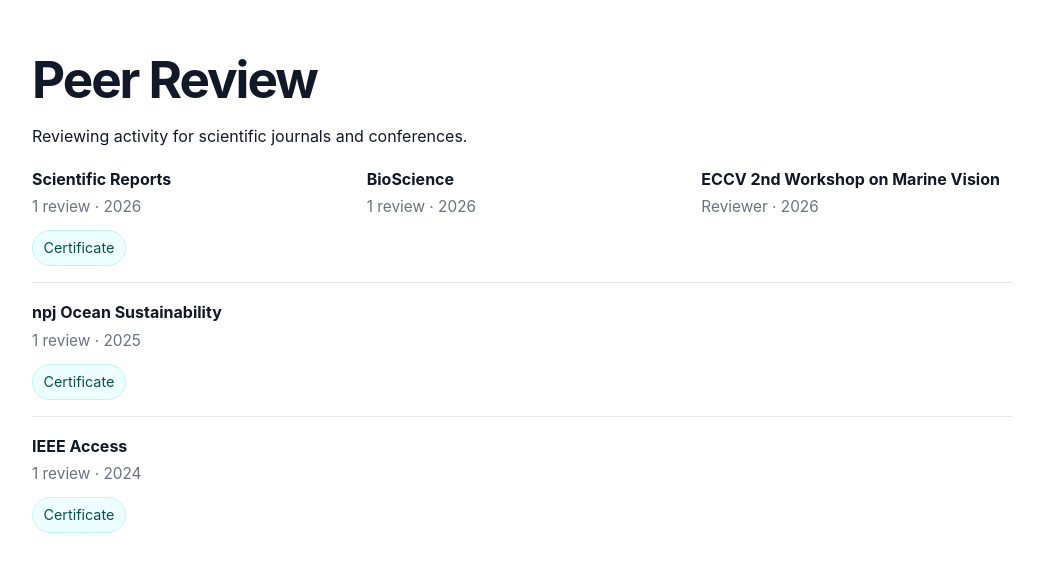
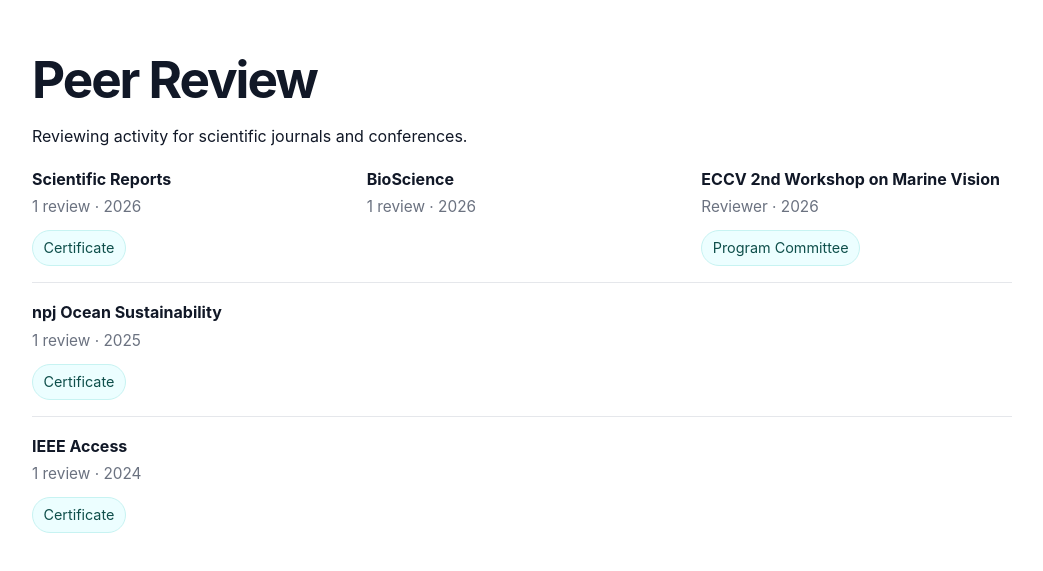
Before and after one commit to lombardata/Matteo-Contini, a plain HTML site: page research/index.html in a window 1280 px wide. Shown: the part 1059-1630 px from the top of the page, without its empty margins (118-1161 px from the left). Drawn offline with Linux system fonts and the light colour scheme.

Commit message:
Add Program Committee link to ECCV workshop entry

```diff
--- a/research/index.html
+++ b/research/index.html
@@ -89,6 +89,14 @@
         <div class="entry">
           <div class="entry-title">ECCV 2nd Workshop on Marine Vision</div>
           <div class="entry-meta">Reviewer · 2026</div>
+          <div class="pill-row">
+            <a
+              class="pill"
+              href="https://vap.aau.dk/marinevision/program-committee/"
+              target="_blank"
+              rel="noopener noreferrer"
+            >Program Committee</a>
+          </div>
         </div>
       </div>
 
```
